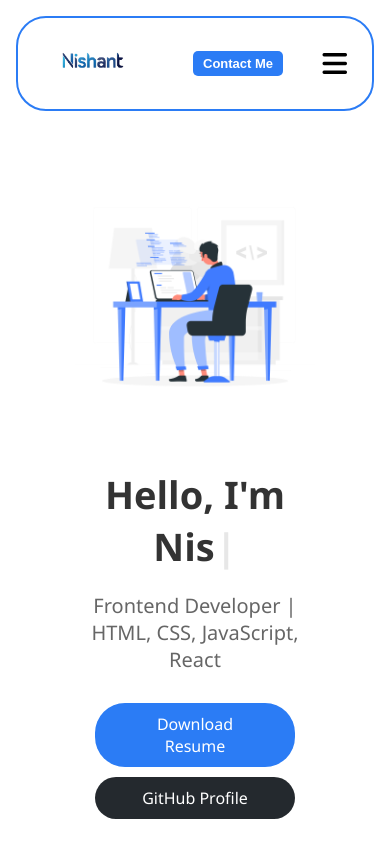
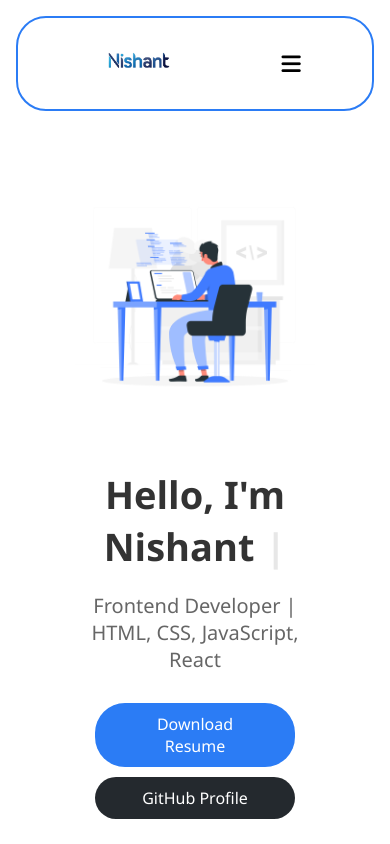
Before and after one commit to Nishantkoundal/My-Portfolio, a React (Vite) app: page / in a window 390 px wide. Shown: the top 844 px of the page. Built offline with nearby package versions, Linux system fonts and the light colour scheme.

Commit message:
add contactlnk

```diff
--- a/src/App.jsx
+++ b/src/App.jsx
@@ -67,6 +67,8 @@ function App() {
               <li><a href="#about" onClick={() => setMenuOpen(false)}>About</a></li>
               <li><a href="#skills" onClick={() => setMenuOpen(false)}>Skills</a></li>
               <li><a href="#projects" onClick={() => setMenuOpen(false)}>Projects</a></li>
+              <li><a href="#contact" id='contact-app' onClick={() => setMenuOpen(false)}>Contact</a></li>
+
             </ul>
           </div>
 
@@ -93,6 +95,7 @@ function App() {
           strings: ["Hello, I'm Nishant Koundal",],
           autoStart: true,
           loop: true,
+           delay:150,
         }}
       /></h1>
             <p>Frontend Developer | HTML, CSS, JavaScript, React</p>
--- a/src/components/Navbar.css
+++ b/src/components/Navbar.css
@@ -92,6 +92,10 @@ font-weight: 500;
   color: var(--nav-text);
   cursor: pointer;
 }
+#contact-app {
+      display: none;
+
+}
 @media(max-width: 1200px) {
 
 
@@ -143,6 +147,9 @@ font-weight: 500;
   #theme-toggle {
     margin-left: 10px;
   }
+  #contact-app {
+    display: none;
+  }
 }
 
 
@@ -152,7 +159,10 @@ font-weight: 500;
     display: flex;
     justify-content: center; /* changed from space-between */
   }
+#contact-app {
+      display: block;
 
+}
   .navbar {
     display: flex;
     justify-content: space-between;
@@ -165,12 +175,13 @@ font-weight: 500;
     width: 100%;
     display: flex;
     justify-content: space-between;
+    padding: 0 20px;
     align-items: center;
   }
 
  .links {
   position: absolute;
-  top: 120px;
+  top: 100px;
   left: 50%;
   transform: translateX(-50%);
   width: 90%;
@@ -194,7 +205,7 @@ font-weight: 500;
 
 .links.show {
   padding: 20px 0;
-  max-height: 300px; /* or enough to show all items */
+  max-height: 600px; /* or enough to show all items */
   opacity: 1;
   pointer-events: auto;
 }
@@ -210,29 +221,32 @@ font-weight: 500;
 
   .menu-icon {
     display: block;
-
+ font-size: 22px;
 
 
   }
 
   #contact-btn {
-    display: block;
-    margin-right: auto;
-    margin-left: 50px;
-    font-size: 13px;
-    font-weight: 600;
-    padding: 7px 10px;
+    display: none;
 
-
-  }
 }
-
+}
 @media (max-width: 400px) {
   header {
     display: flex;
     justify-content: center; /* changed from space-between */
   }
+#contact-app {
+      display: block;
 
+}
+.main{
+   width: 100%;
+    display: flex;
+    justify-content: space-between;
+    padding: 0 ;
+    align-items: center;
+}
   .navbar {
     display: flex;
     justify-content: space-between;
@@ -293,14 +307,7 @@ font-weight: 500;
     display: block;
   }
 
-  #contact-btn {
-    display: block;
-    margin-right: auto;
-    margin-left: 50px;
-    font-size: 13px;
-    font-weight: 600;
-    padding: 5px 10px;
-  }
+
 }
 /* Optional root variables */
 :root {
@@ -311,3 +318,7 @@ font-weight: 500;
   --nav-button-text: #ffff;
   --nav-button-hover:#5ba1f1;
 }
+
+
+
+/* old */
--- a/src/components/Navbar.jsx
+++ b/src/components/Navbar.jsx
@@ -21,6 +21,7 @@ const Navbar = () => {
               <li><a href="#">Home</a></li>
               <li><a href="#">About</a></li>
               <li><a href="#">Projects</a></li>
+
             </ul>
           </div>
           </div>
@@ -44,6 +45,7 @@ const Navbar = () => {
                 <li><a href="#">Home</a></li>
                 <li><a href="#">About</a></li>
                 <li><a href="#">Projects</a></li>
+
               </ul>
             </div>
             <button id="theme-toggle1">Theme</button>
@@ -59,3 +61,5 @@ const Navbar = () => {
 };
 
 export default Navbar;
+
+//old
```
